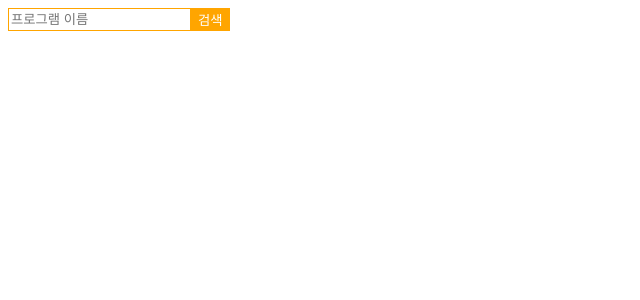
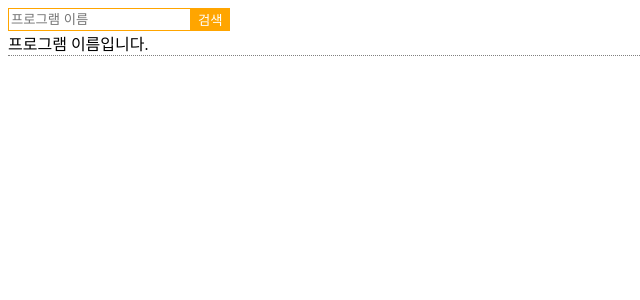
Before and after one commit to yatyat2/tvmaze-api, a Next.js app: page / in a window 1280 px wide. Shown: the top 300 px of the page, without its empty margins (0-640 px from the left). Built offline with nearby package versions, Linux system fonts and the light colour scheme.

Commit message:
Card 컴포넌트 CSS 추가 1. 클릭시에 content가 보이게 설정 2. index 페이지에 렌더링 할 경우에 CSS 수정할 예정 3. 받아올 데이터를 보고 CSS 수정할 예정
* component 파일 이름 변경(맨 앞글자 소문자였는데 대문자로 수정)

```diff
--- /dev/null
+++ b/components/Card.js
@@ -0,0 +1,45 @@
+class Card extends React.Component {
+  constructor(props) {
+    super(props);
+    this.state = {
+      activeState: false
+    };
+  }
+
+  render() {
+    return (
+      <div>
+        <div
+          className="card-form"
+          onClick={() => {
+            this.setState({
+              activeState: !this.state.activeState
+            });
+          }}
+        >
+          프로그램 이름입니다.
+        </div>
+        <div className={this.state.activeState ? "active-content" : "content"}>
+          프로그램 내용입니다.
+        </div>
+        <style jsx>
+          {`
+            .card-form {
+              border-bottom: 1px dotted grey;
+            }
+            .content {
+              display: none;
+            }
+
+            .active-content {
+              color: red;
+              border-bottom: 1px dotted grey;
+            }
+          `}
+        </style>
+      </div>
+    );
+  }
+}
+
+export default Card;
--- a/pages/index.js
+++ b/pages/index.js
@@ -1,10 +1,12 @@
-import Search from "../components/search";
+import Search from "../components/Search";
+import Card from "../components/Card";
 
 class Index extends React.Component {
   render() {
     return (
       <div>
         <Search />
+        <Card />
       </div>
     );
   }
```
